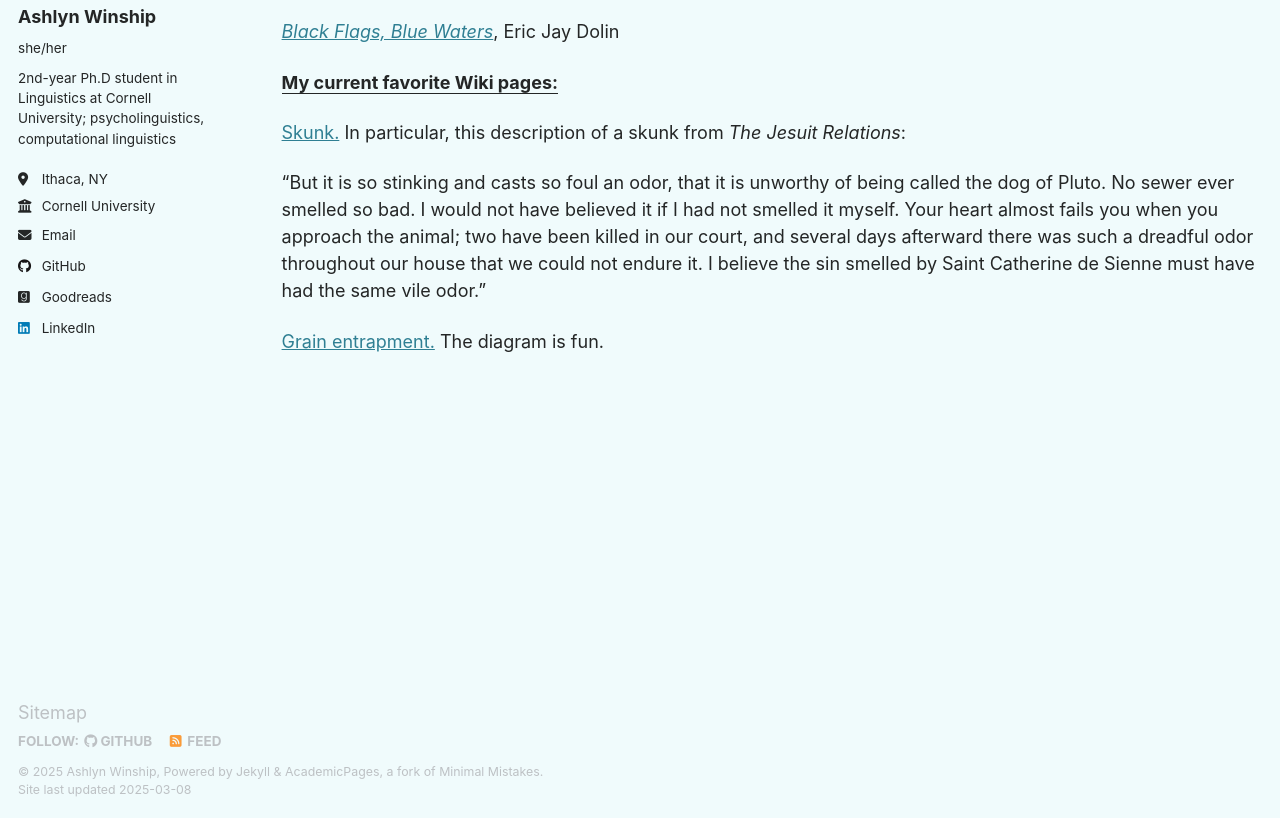
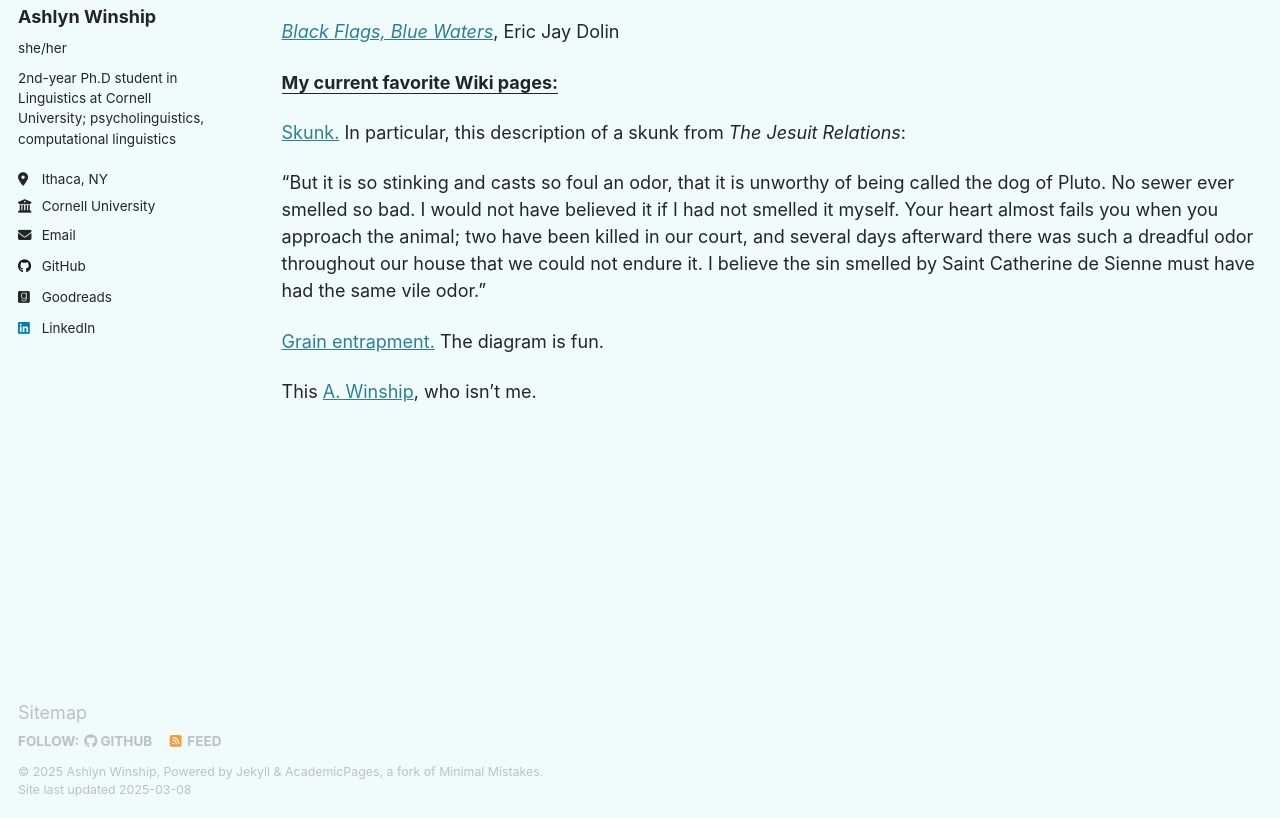
Before and after one commit to ashlynwinship/ashlynwinship.github.io, a Jekyll site: the page built from _pages/fun.md, in a window 1280 px wide and 1103 px high, cut to the strip 285-1103 px from the top of the window. Built offline with Jekyll 4.4.1, drawn with Linux system fonts in a browser that asks for light colours.

Commit message:
Update fun.md

```diff
--- a/_pages/fun.md
+++ b/_pages/fun.md
@@ -20,3 +20,5 @@ author_profile: true
 "But it is so stinking and casts so foul an odor, that it is unworthy of being called the dog of Pluto. No sewer ever smelled so bad. I would not have believed it if I had not smelled it myself. Your heart almost fails you when you approach the animal; two have been killed in our court, and several days afterward there was such a dreadful odor throughout our house that we could not endure it. I believe the sin smelled by Saint Catherine de Sienne must have had the same vile odor."
 
 <a target="_blank" rel="noopener" href="https://en.wikipedia.org/wiki/Grain_entrapment">Grain entrapment.</a> The diagram is fun.
+
+This <a target="_blank" rel="noopener" href="https://en.wikipedia.org/wiki/Albert_Edward_Winship">A. Winship</a>, who isn't me.
```
